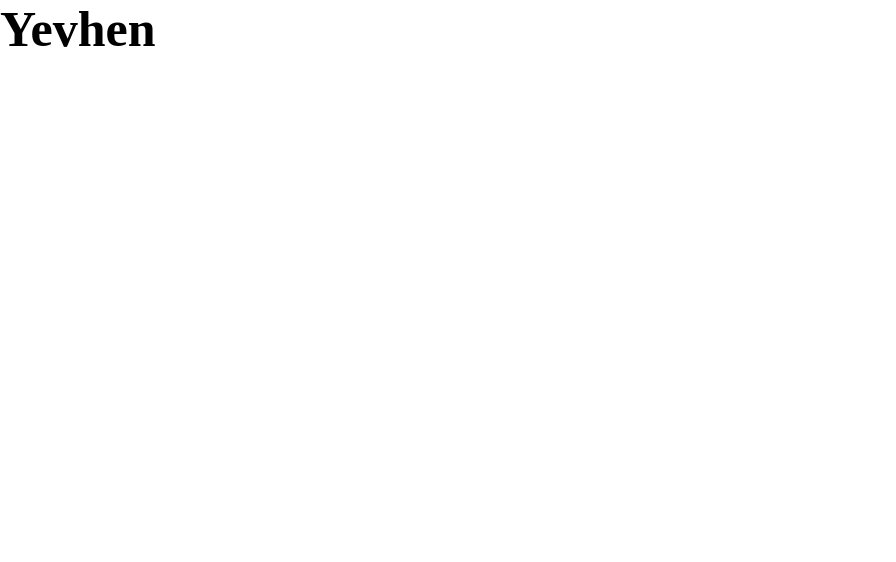
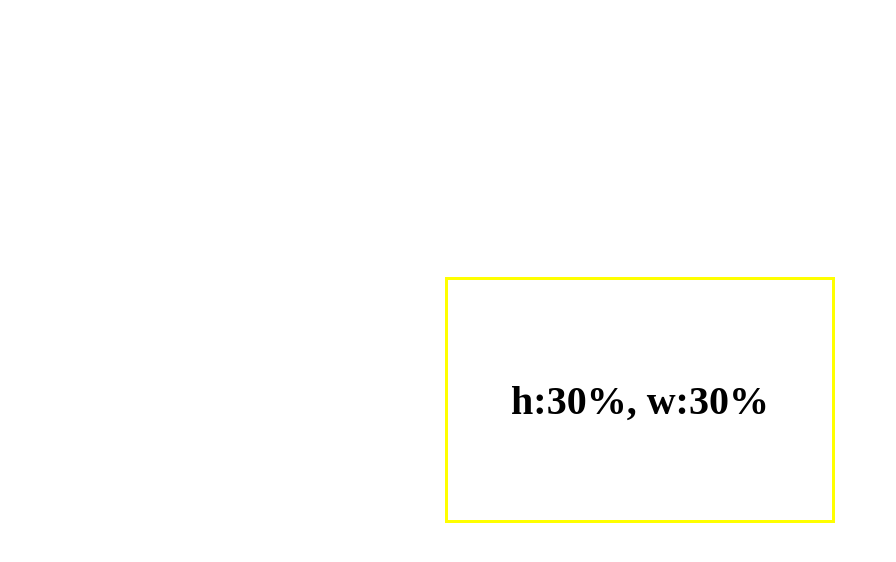
Before and after one commit to Yugeenien/playground, a plain HTML site: page layout/layout-a/index.html in a window 1280 px wide. Shown: the whole page, without its empty margins (0-896 px from the left). Drawn offline with Linux system fonts and the light colour scheme.

Commit message:
layot1 done.

```diff
--- a/layout/layout-a/index.html
+++ b/layout/layout-a/index.html
@@ -1,15 +1,20 @@
 <!DOCTYPE html>
 <html lang="en">
+  <head>
+    <meta charset="utf-8" />
+    <meta name="viewport" content="width=device-width, initial-scale=1" />
+    <title>layout A</title>
+    <link rel="stylesheet" href="styles.css" />
+  </head>
 
-<head>
-  <meta charset="utf-8">
-  <meta name="viewport" content="width=device-width, initial-scale=1">
-  <title>layout A</title>
-  <link rel="stylesheet" href="styles.css">
-</head>
-
-<body>
-  <h1>Yevhen</h1>
-</body>
-
+  <body>
+    <!--h1 put in some div's to make editing easier-->
+    <div class="con">
+      <div class="box1">
+        <div class="item">
+          <h1>h:30%, w:30%</h1>
+        </div>
+      </div>
+    </div>
+  </body>
 </html>
--- a/layout/layout-a/styles.css
+++ b/layout/layout-a/styles.css
@@ -1,15 +1,27 @@
-* {
-    box-sizing: border-box;
-  }
-
-
-  *,
-  *::before,
-  *::after {
-    margin: 0;
-    padding: 0;
-  }
-
-  h1{
-    font-size: 50px;
-  }
+/* here i modify the boxes*/
+.con {
+  display: flex;
+  justify-content: center;
+  align-items: center;
+  list-style: none;
+  width: 100%;
+  min-height: 100vh;
+}
+.box1 {
+  display: flex;
+  justify-items: center;
+  align-items: center;
+  position: fixed;
+  height: 30%;
+  width: 30%;
+  border: solid 3px;
+  border-color: yellow;
+  font-size: 20px;
+}
+.item {
+  margin-left: auto;
+  margin-right: auto;
+}
+body {
+  margin: 0;
+}
```
